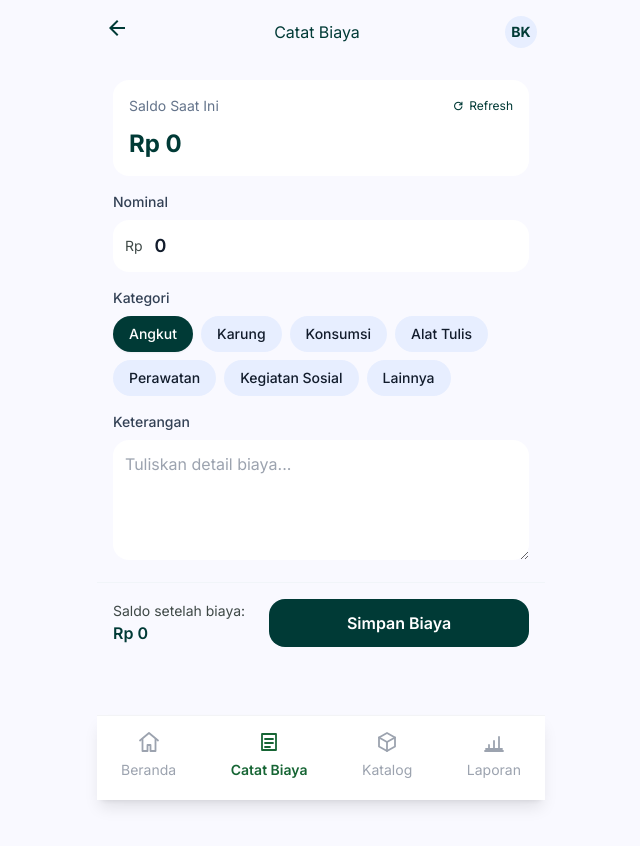
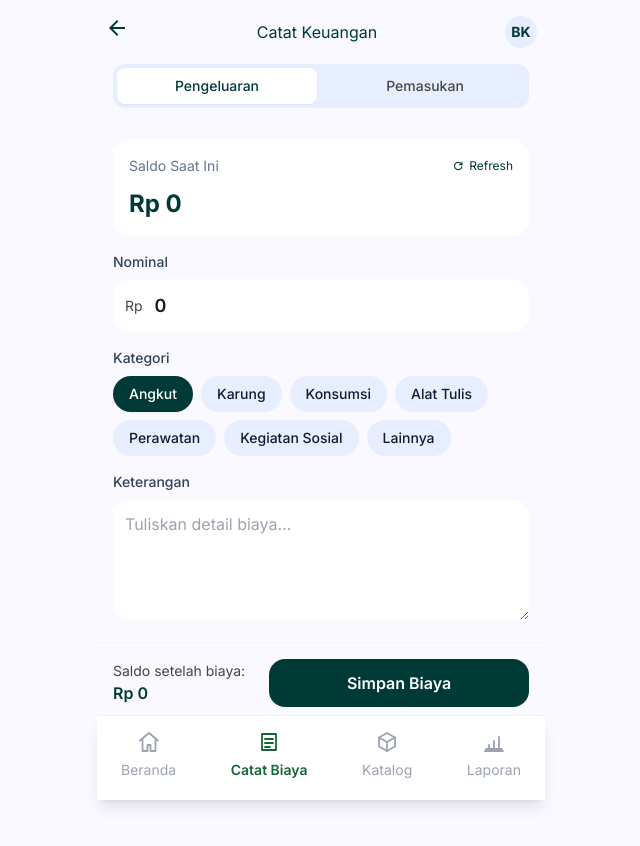
Before and after one commit to Ahmadweb23/bank-sampah, a Vue app: page /keuangan in a window 1280 px wide. Shown: the top 846 px of the page, without its empty margins (319-959 px from the left). Before the commit the page ends 807 px from the top, so only its background shows below. Built offline with nearby package versions, Linux system fonts and the light colour scheme; no server answers.

Commit message:
fix keuangan

```diff
--- a/src/views/KeuanganView.vue
+++ b/src/views/KeuanganView.vue
@@ -7,7 +7,7 @@
           <span class="material-symbols-outlined">arrow_back</span>
         </button>
         <h1 class="font-headline-md text-headline-md text-primary">
-          Catat Biaya
+          Catat Keuangan
         </h1>
         <div
           class="w-8 h-8 rounded-full bg-surface-container flex items-center justify-center text-sm font-bold text-primary"
@@ -15,6 +15,25 @@
           BK
         </div>
       </header>
+
+      <!-- Tabs -->
+      <div class="px-4 mb-4">
+        <div class="flex gap-2 bg-surface-container p-1 rounded-xl">
+          <button
+            v-for="tab in tabs"
+            :key="tab.id"
+            @click="activeTab = tab.id"
+            :class="[
+              'flex-1 py-2 rounded-lg text-sm font-medium transition-all',
+              activeTab === tab.id
+                ? 'bg-white text-primary shadow-sm'
+                : 'text-on-surface-variant hover:text-on-surface'
+            ]"
+          >
+            {{ tab.label }}
+          </button>
+        </div>
+      </div>
 
       <!-- Saldo Card -->
       <section class="p-4">
@@ -65,7 +84,7 @@
           <p class="text-sm font-medium text-slate-700 mb-2">Kategori</p>
           <div class="flex flex-wrap gap-2">
             <button
-              v-for="c in categories"
+              v-for="c in currentCategories"
               :key="c"
               type="button"
               @click="selectCategory(c)"
@@ -89,7 +108,7 @@
             v-model="keterangan"
             rows="4"
             class="w-full rounded-2xl bg-white p-3 soft-float outline-none focus:ring-2 focus:ring-primary/20"
-            placeholder="Tuliskan detail biaya..."
+            :placeholder="activeTab === 'pengeluaran' ? 'Tuliskan detail biaya...' : 'Tuliskan detail dana masuk...'"
           ></textarea>
         </div>
       </form>
@@ -100,7 +119,7 @@
       >
         <div class="max-w-md mx-auto flex items-center justify-between gap-4">
           <div>
-            <p class="text-sm text-on-surface-variant">Saldo setelah biaya:</p>
+            <p class="text-sm text-on-surface-variant">{{ saldoLabel }}:</p>
             <p class="text-base font-semibold text-primary">
               {{ formatRupiah(saldoAfter) }}
             </p>
@@ -115,7 +134,7 @@
               class="material-symbols-outlined animate-spin text-sm"
               >progress_activity</span
             >
-            <span>{{ submitting ? "Menyimpan..." : "Simpan Biaya" }}</span>
+            <span>{{ submitting ? "Menyimpan..." : submitButtonLabel }}</span>
           </button>
         </div>
       </div>
@@ -127,16 +146,22 @@
 </template>
 
 <script setup>
-import { ref, computed, onMounted, inject } from "vue";
-import { submitBiaya, getSaldoKas } from "../services/api";
+import { ref, computed, onMounted, inject, watch } from "vue";
+import { submitBiaya, submitDanaMasuk, getSaldoKas } from "../services/api";
 import BottomNav from "../components/BottomNav.vue";
 
 const showModal = inject("showModal") || window.showModal;
 
+const activeTab = ref("pengeluaran");
+const tabs = [
+  { id: "pengeluaran", label: "Pengeluaran" },
+  { id: "pemasukan", label: "Pemasukan" }
+];
+
 const nominal = ref(0);
 const keterangan = ref("");
 const selectedCategory = ref("Angkut");
-const categories = [
+const categoriesPengeluaran = [
   "Angkut",
   "Karung",
   "Konsumsi",
@@ -145,10 +170,33 @@ const categories = [
   "Kegiatan Sosial",
   "Lainnya",
 ];
+const categoriesPemasukan = [
+  "Kas Masuk (Investasi)",
+  "Lainnya"
+];
+
+const currentCategories = computed(() => {
+  return activeTab.value === "pengeluaran" ? categoriesPengeluaran : categoriesPemasukan;
+});
+
+const saldoLabel = computed(() => {
+  return activeTab.value === "pengeluaran" ? "Saldo setelah biaya" : "Saldo setelah dana masuk";
+});
+
+const submitButtonLabel = computed(() => {
+  return activeTab.value === "pengeluaran" ? "Simpan Biaya" : "Simpan Dana Masuk";
+});
 
 const saldoAwal = ref(0);
 const loadingSaldo = ref(false);
 const submitting = ref(false);
+
+// Reset selected category when tab changes
+watch(activeTab, (newTab) => {
+  selectedCategory.value = newTab === "pengeluaran" ? "Angkut" : "Kas Masuk (Investasi)";
+  nominal.value = 0;
+  keterangan.value = "";
+});
 
 async function fetchSaldo() {
   loadingSaldo.value = true;
@@ -177,7 +225,11 @@ onMounted(() => {
 
 const saldoAfter = computed(() => {
   const n = Number(nominal.value) || 0;
-  return Math.max(0, saldoAwal.value - n);
+  if (activeTab.value === "pengeluaran") {
+    return Math.max(0, saldoAwal.value - n);
+  } else {
+    return saldoAwal.value + n;
+  }
 });
 
 function formatRupiah(value) {
@@ -195,7 +247,7 @@ async function submitKeuangan() {
   }
 
   if (!nominal.value || nominal.value <= 0) {
-    alert("Masukkan nominal biaya yang valid.");
+    alert("Masukkan nominal yang valid.");
     return;
   }
 
@@ -205,22 +257,33 @@ async function submitKeuangan() {
       ? `[${selectedCategory.value}] ${keterangan.value || ""}`.trim()
       : keterangan.value;
 
-    const res = await submitBiaya({
-      nominal: Number(nominal.value),
-      keterangan: ketFull,
-    });
+    let res;
+    if (activeTab.value === "pengeluaran") {
+      res = await submitBiaya({
+        nominal: Number(nominal.value),
+        keterangan: ketFull,
+      });
+    } else {
+      res = await submitDanaMasuk({
+        nominal: Number(nominal.value),
+        keterangan: ketFull,
+      });
+    }
 
     if (res && res.success === false) {
-      alert("Gagal mencatat biaya: " + (res.message || "Terjadi kesalahan"));
+      const message = activeTab.value === "pengeluaran" ? "Gagal mencatat biaya" : "Gagal mencatat dana masuk";
+      alert(message + ": " + (res.message || "Terjadi kesalahan"));
     } else {
-      alert("Catatan biaya berhasil disimpan.");
+      const successMessage = activeTab.value === "pengeluaran" ? "Catatan biaya" : "Catatan dana masuk";
+      alert(successMessage + " berhasil disimpan.");
       nominal.value = 0;
       keterangan.value = "";
       await fetchSaldo();
     }
   } catch (err) {
     console.error("Error submitKeuangan:", err);
-    alert("Gagal mengirim data keuangan: " + (err.message || "Error koneksi"));
+    const errorMessage = activeTab.value === "pengeluaran" ? "biaya" : "dana masuk";
+    alert("Gagal mengirim data " + errorMessage + ": " + (err.message || "Error koneksi"));
   } finally {
     submitting.value = false;
   }
```
